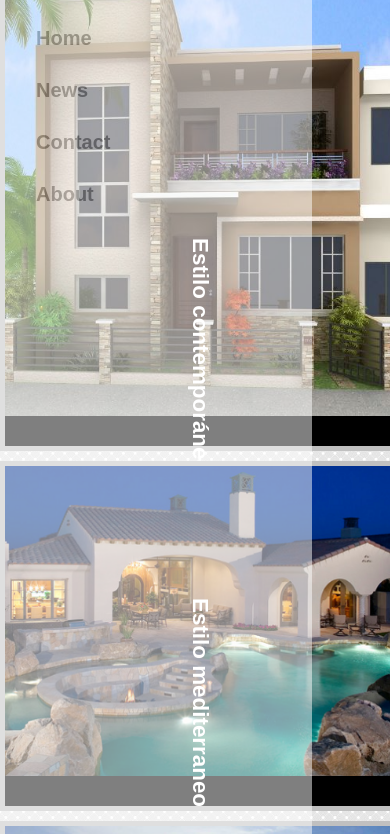
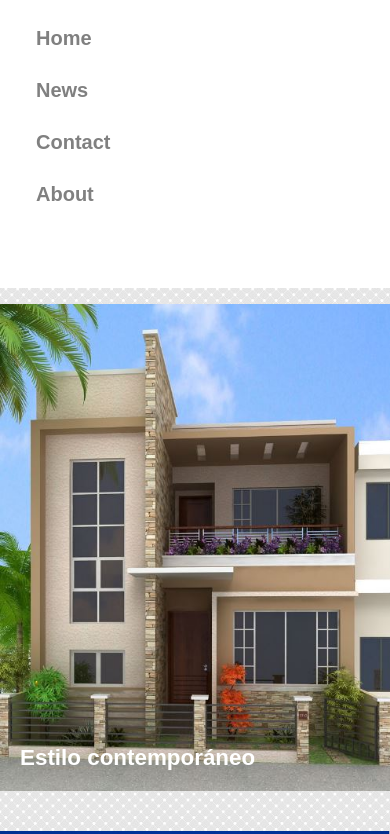
Before and after one commit to palomitaproy/house-style-pg-site-html, a plain HTML site: page index.html in a window 390 px wide. Shown: the part 76-910 px from the top of the page. Drawn offline with Linux system fonts and the light colour scheme; files whose address does not match are found by name.

Commit message:
responsive -menu -box -text -bild-caption edited

```diff
--- a/css/responsive.css
+++ b/css/responsive.css
@@ -5,11 +5,12 @@
    position: absolute;
      z-index: 100;
      padding-bottom: 0px;
+     top:0;
  }
   nav {
     display: none;
-		width:80%;
-		height:100%;
+		width:100%;
+		height:35%;
 		margin:0;
 
     /*left:-100%;*/
@@ -29,15 +30,16 @@
 
     color: #808080;
 }
-
-
+li a:hover{
+  background-color: #EDEDED;
+}
 
 	.menu-bar {
 		display:block;
-    		position: fixed;
+   	position: fixed;
 		width:100%;
-     background-color:#fff;
-     opacity: 0.5;
+    background-color:#fff;
+
 
 	}
 
@@ -66,22 +68,22 @@ display: block;
 div div {
    margin: 0px;
    min-height: 0px;
-
+    border:none;
 }
 
 div.wrapper {
    min-height: 100%;
    width: 100%;
-   margin-top: 0;
+  /* margin-top: 0;*/
 }
 
 .abs {
-   background: #000;
+   background:transparent;
      position: relative;
 
 }
 .bild_caption{
-    transform: rotate(90deg);
+    transform: rotate(0deg);
     border: none;
     color: #fff;
     font-weight: bold;
@@ -89,14 +91,31 @@ div.wrapper {
     bottom:100px;
 }
 
-.Top1 .bild_caption,
-.Top3 .bild_caption,
-.Top4 .bild_caption,
-.Top6 .bild_caption,
+.Top1 .bild_caption{
+
+     left: 20px;
+    bottom: 50px;
+}
+.Top3 .bild_caption{
+     left: 20px;
+    bottom: 50px;
+}
+.Top4 .bild_caption{
+    left: 20px;
+    bottom: 50px;
+}
+.Top6 .bild_caption{
+       left: 20px;
+    bottom: 50px;
+}
 .Top7 .bild_caption {
+  left: 20px;
+    bottom: 50px;
+}
 
-     left: 0px;
-    bottom: 0px;
+
+.doBox1{
+  padding-top: 280px;
 }
 
 .doBox1,
@@ -139,11 +158,16 @@ div.wrapper {
     left: 0px;
     top: 0px;
     width: auto;
+    position: absolute;
+    overflow: hidden;
+    width: 80%;
+   /* z-index: 10;*/
+
 }
  .text{
     font-size: 1.5em;
     width: 100%;
-text-align: justify;
+/*text-align: justify;*/
 
 }
 
--- a/css/style.css
+++ b/css/style.css
@@ -56,10 +56,6 @@ li {
 li a:hover {
     background-color: #fff;
 }
-
-
-
-
 
 div.wrapper {
    min-height: 1500px;
--- a/index.html
+++ b/index.html
@@ -79,8 +79,7 @@
             <div class="doBox6 Top8">
                 <p class="text">
                     Lorem ipsum dolor sit amet, consectetuer adipiscing elit. Aenean commodo ligula eget dolor. Aenean massa. Cum sociis natoque
-                    penatibus et magnis dis parturient montes, nascetur ridiculus mus. Donec quam felis, ultricies nec, pellentesque
-                    eu, pretium quis, sem.</p>
+                    penatibus et magnis dis parturient montes, nascetur ridiculus mus.</p>
             </div>
         </div>
     </main>
```
